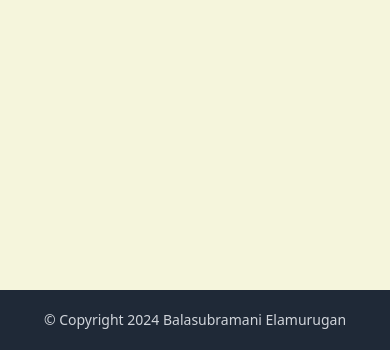
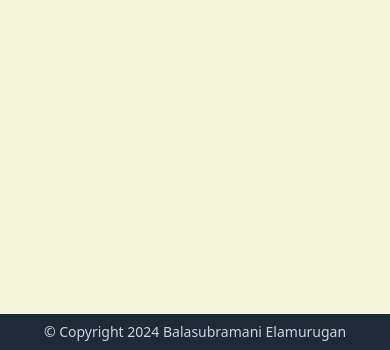
Before and after one commit to DynamicDebugger/PortFolio, a plain HTML site: page index.html in a window 390 px wide. Shown: the part 494-844 px from the top of the page. Drawn offline with nearby package versions, Linux system fonts and the light colour scheme.

Commit message:
footer adjusted to md or smaller device

```diff
--- a/index.html
+++ b/index.html
@@ -454,7 +454,7 @@
     </div>
     <!--text-xl  py-10 sm:px-10 px-2.5 leading-normal font-bold-->
     <footer>
-        <p class="w-full relative bottom-0 text-center text-sm bg-gray-800 p-5 text-gray-300">© Copyright 2024
+        <p class="w-full relative bottom-0 text-center text-sm bg-gray-800 p-2 md:p-5 text-gray-300">© Copyright 2024
             Balasubramani Elamurugan </p>
     </footer>
 
```
